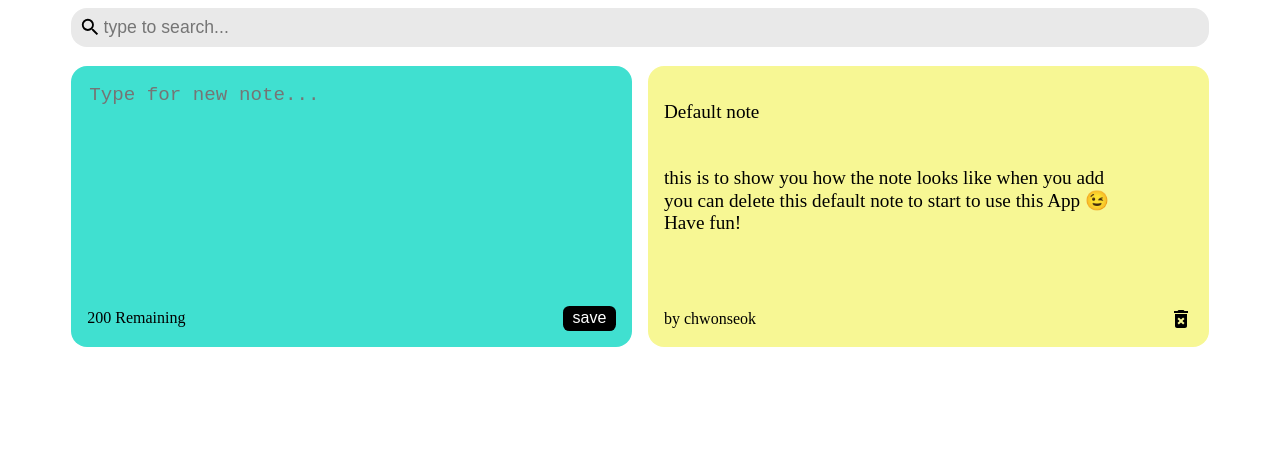
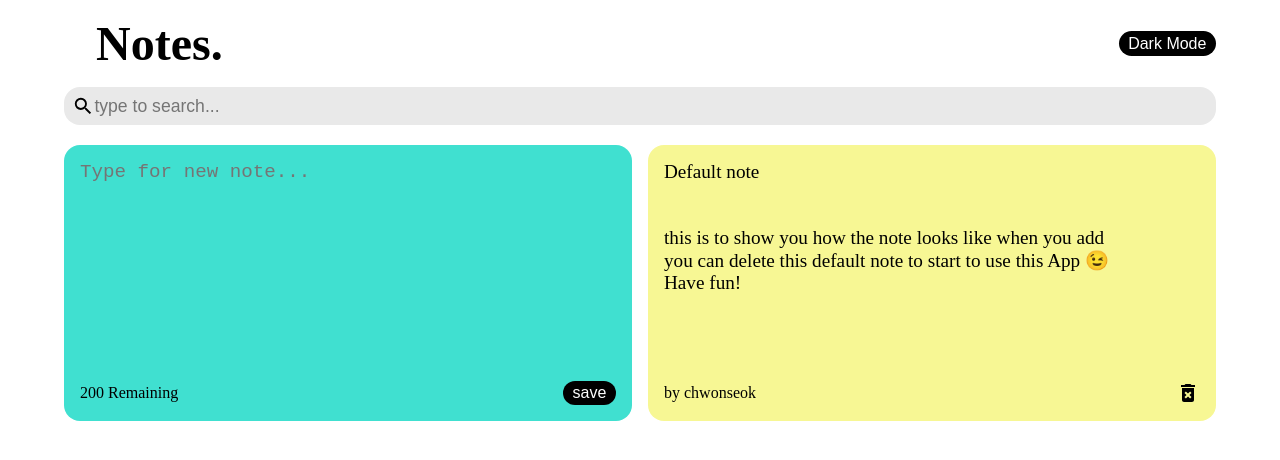
Before and after one commit to chwonseok/react-note-app, a React (Create React App) app: page / in a window 1280 px wide. Shown: the top 460 px of the page. Built offline with nearby package versions, Linux system fonts and the light colour scheme.

Commit message:
Add: HeaderJs and dark mode btn without function yet

```diff
--- a/src/App.js
+++ b/src/App.js
@@ -2,6 +2,7 @@ import { useState } from 'react';
 import NotesList from './components/NotesList';
 import uniqid from 'uniqid';
 import Search from './components/Search';
+import Header from './components/Header';
 
 const defaultNote = [
   {
@@ -35,6 +36,7 @@ const App = () => {
   return (
     <div className="app">
       <div className="container">
+        <Header />
         <Search searchNote={setSearchText} />
         <NotesList
           notes={notes.filter((note) =>
--- /dev/null
+++ b/src/components/Header.js
@@ -0,0 +1,10 @@
+const Header = () => {
+  return (
+    <div className="header">
+      <h1>Notes.</h1>
+      <button className="btn">Dark Mode</button>
+    </div>
+  );
+};
+
+export default Header;
--- a/src/components/NewNote.js
+++ b/src/components/NewNote.js
@@ -34,7 +34,7 @@ const AddNote = ({ addNote }) => {
       ></textarea>
       <div className="note-footer">
         <span>{textLimit} Remaining</span>
-        <button onClick={onClick} className="save">
+        <button onClick={onClick} className="btn">
           save
         </button>
       </div>
--- a/src/index.css
+++ b/src/index.css
@@ -1,3 +1,14 @@
+/* Simple Reset CSS */
+* {
+  margin: 0;
+  padding: 0;
+}
+
+h1 {
+  font-size: 1rem;
+  font-weight: 400;
+}
+
 /* App.js */
 .app {
   width: 100%;
@@ -7,6 +18,34 @@
   width: 90%;
   max-width: 1440px;
   margin: auto;
+}
+
+/* Header.js */
+.header {
+  display: flex;
+  align-items: center;
+  justify-content: space-between;
+  margin: 1rem 0 1rem 0;
+}
+
+.header h1 {
+  font-size: 3rem;
+  font-weight: 700;
+  margin-left: 2rem;
+}
+
+.btn {
+  background: #000;
+  color: #fff;
+  border: none;
+  border-radius: 1rem;
+  padding: 0.2rem 0.6rem;
+  font-size: 1rem;
+}
+
+.btn:hover {
+  cursor: pointer;
+  opacity: 0.7;
 }
 
 /* NotesList.js */
@@ -67,20 +106,6 @@
   outline: none;
 }
 
-.save {
-  background: #000;
-  color: #fff;
-  border: none;
-  border-radius: 0.4rem;
-  padding: 0.2rem 0.6rem;
-  font-size: 1rem;
-}
-
-.save:hover {
-  cursor: pointer;
-  opacity: 0.6;
-}
-
 /* Search.js */
 .search {
   display: flex;
```
